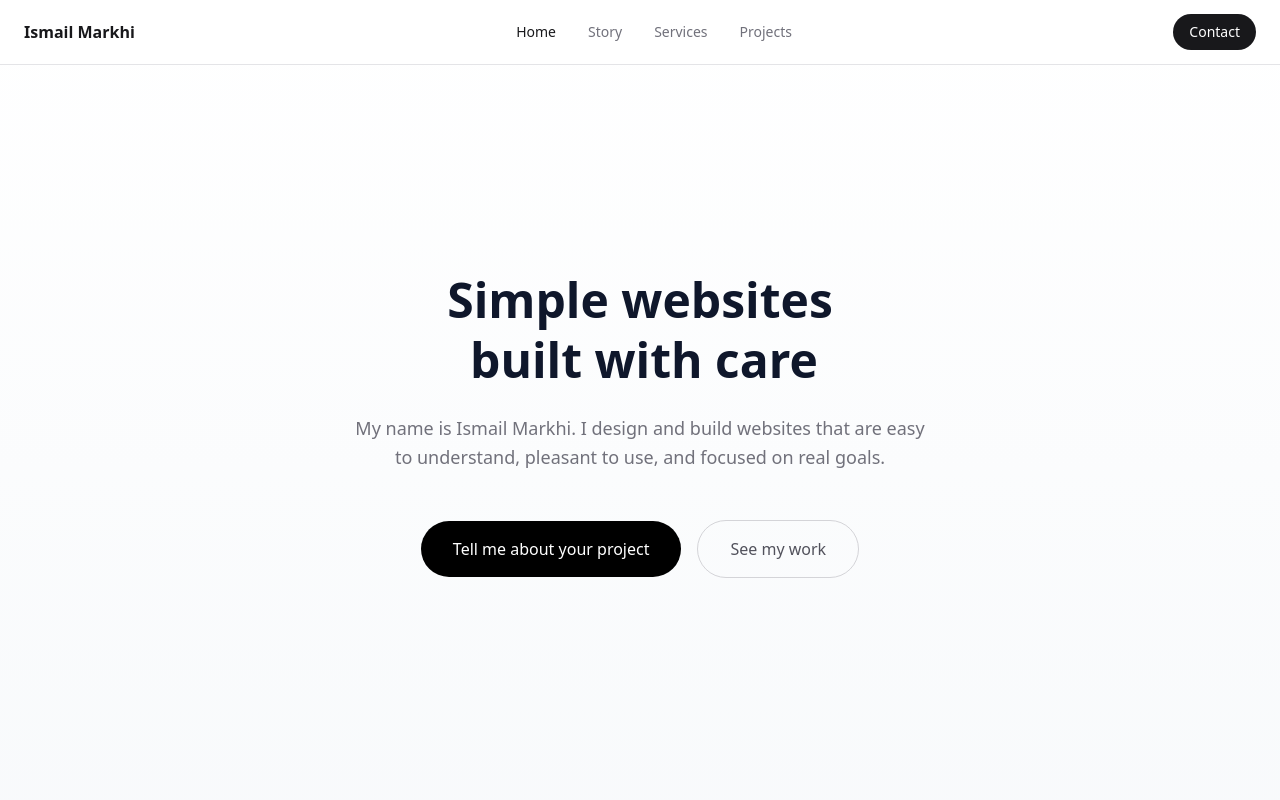
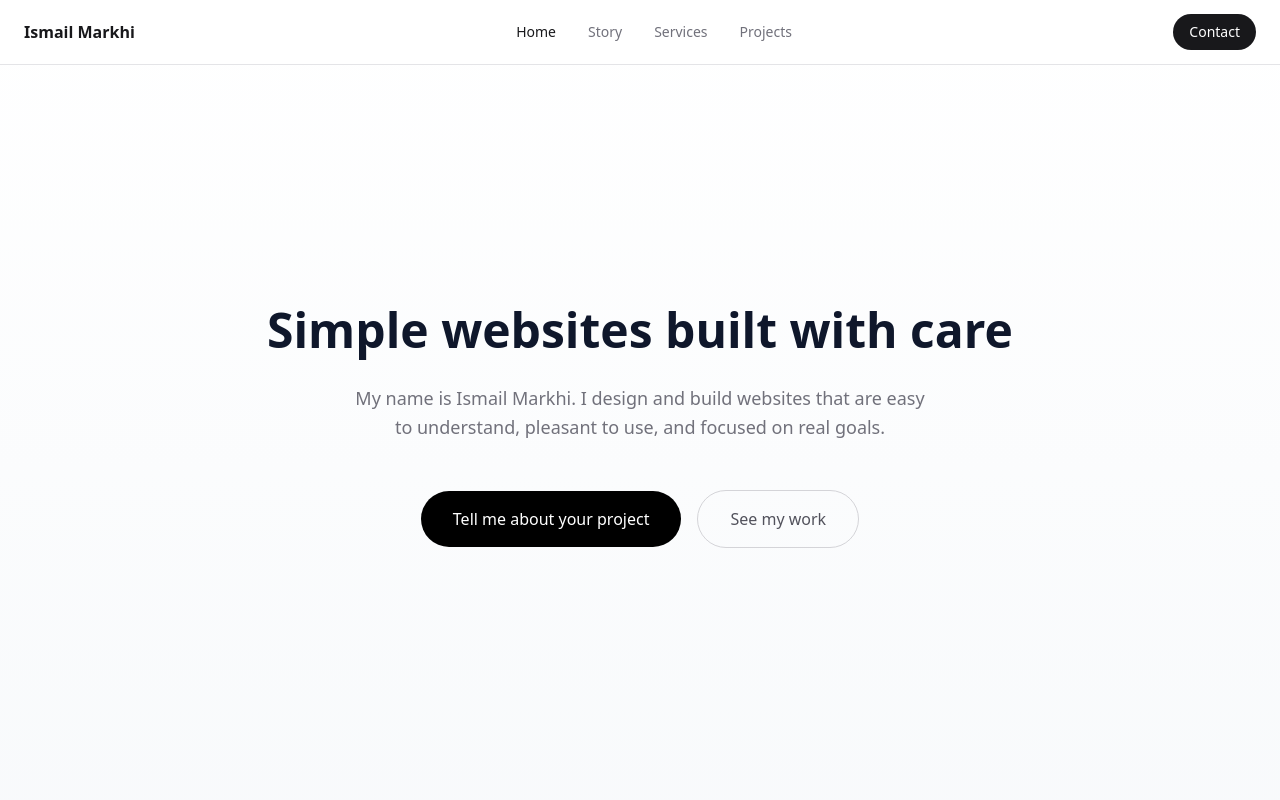
Before and after one commit to IsmailMarkhi/MyWorld, a React (Vite) app: page / in a window 1280 px wide. Shown: the top 800 px of the page. Built offline with nearby package versions, Linux system fonts and the light colour scheme.

Commit message:
Add Google Search Console verification file

```diff
--- a/src/pages/Home.jsx
+++ b/src/pages/Home.jsx
@@ -16,13 +16,8 @@
       <div className="max-w-3xl mx-auto text-center">
         <h1
           id="home-title"
-          className="text-3xl sm:text-4xl md:text-5xl font-bold leading-tight mb-6"
-        >
-          Simple websites
-          <br className="hidden sm:block" />
-          <span className="sm:ml-1 sm:pl-1">
-            built with care
-          </span>
+          className="text-3xl sm:text-4xl md:text-5xl font-bold leading-tight mb-6">
+          Simple websites built with care
         </h1>
 
         <p className="sr-only">
```
